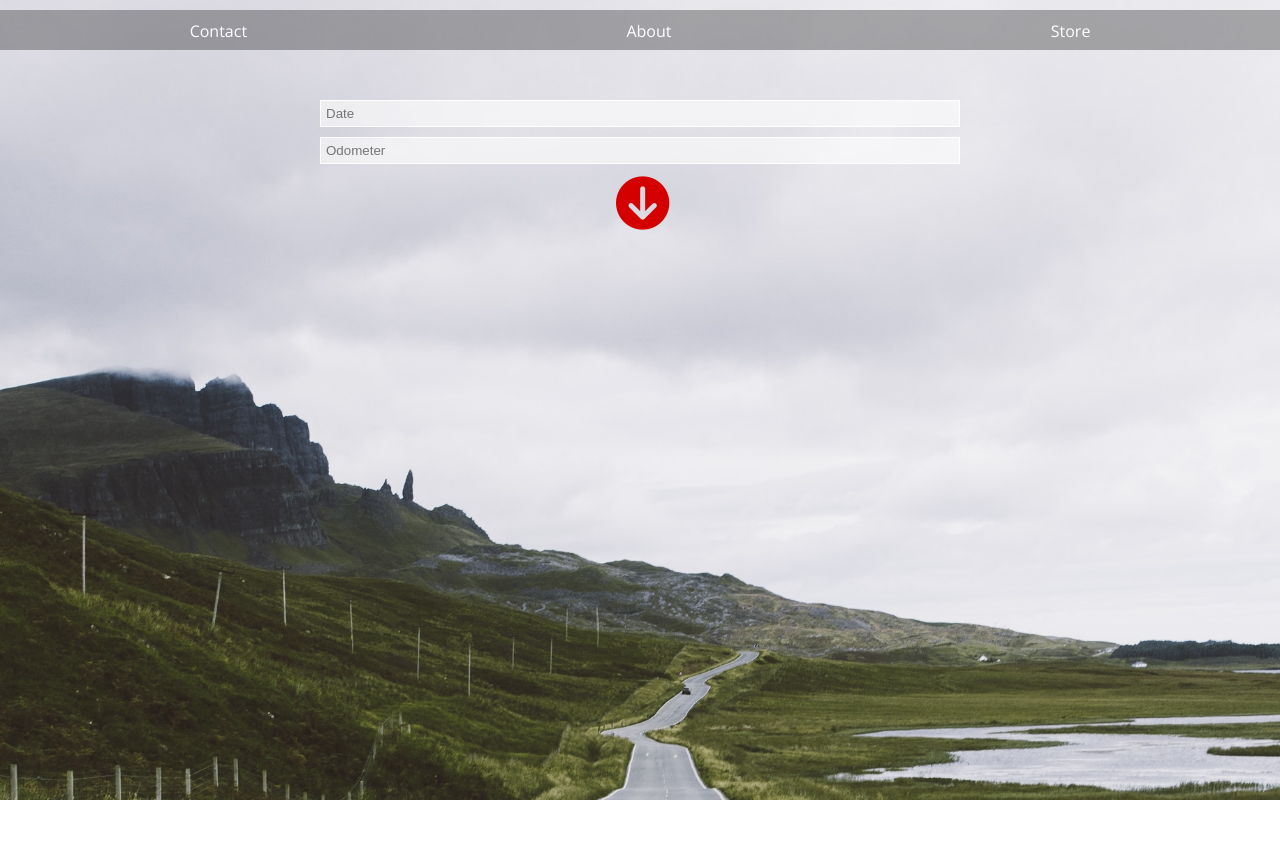
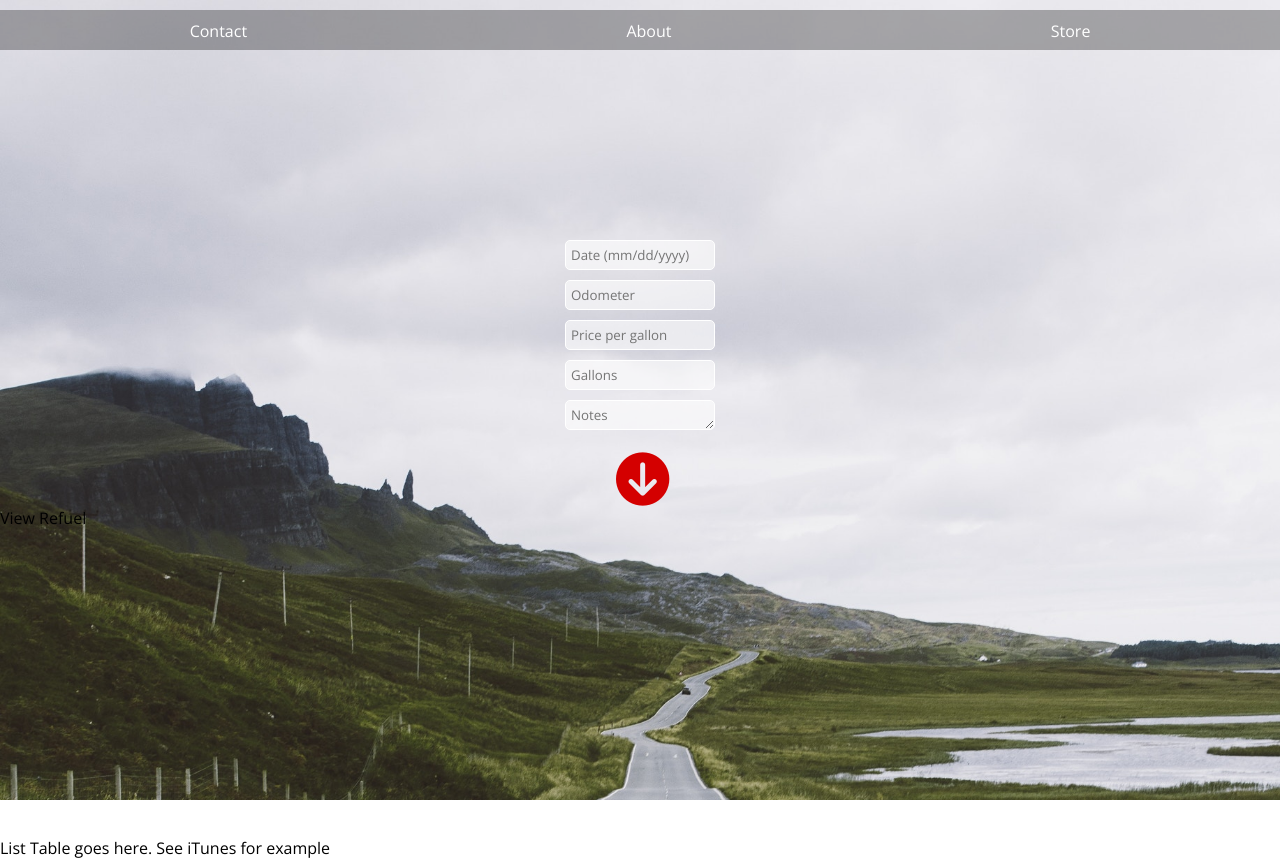
Before and after one commit to chrisjxn/fuel-economy, a React (Create React App) app: page / in a window 1280 px wide. Before the commit the page ends 800 px from the top, so only its background shows below. Built offline with nearby package versions, Linux system fonts and the light colour scheme.

Commit message:
interim save

```diff
--- a/src/App.js
+++ b/src/App.js
@@ -3,6 +3,8 @@ import axios from 'axios';
 import './App.css';
 import Header from './components/Header/Header';
 import Capture from './components/Capture/Capture';
+import List from './components/List/List';
+import ViewRefuel from './components/ViewRefuel/ViewRefuel';
 
 class App extends Component {
   constructor() {
@@ -11,11 +13,17 @@ class App extends Component {
     this.state = {
       date: null,
       odometer: null,
+      fuelPrice: null,
+      gallons: null,
+      notes: null,
       refuels: [],
       baseUrl: 'http://localhost:3000'
     }
     this.handleDateChange = this.handleDateChange.bind(this);
     this.handleOdometerChange = this.handleOdometerChange.bind(this);
+    this.handleFuelPriceChange = this.handleFuelPriceChange.bind(this);
+    this.handleGallonsChange = this.handleGallonsChange.bind(this);
+    this.handleNotesChange = this.handleNotesChange.bind(this);
     this.handleSubmitValues = this.handleSubmitValues.bind(this);
   }
 
@@ -27,16 +35,31 @@ class App extends Component {
     this.setState({ odometer: e.target.value })
   }
 
+  handleFuelPriceChange(e) {
+    this.setState({ fuelPrice: e.target.value })
+  }
+
+  handleGallonsChange(e) {
+    this.setState({ gallons: e.target.value })
+  }
+
+  handleNotesChange(e) {
+    this.setState({ notes: e.target.value })
+  }
+
   handleSubmitValues() {
     let body = {
       date: this.state.date,
-      odometer: this.state.odometer
+      odometer: this.state.odometer,
+      fuelPrice: this.state.fuelPrice,
+      gallons: this.state.gallons,
+      notes: this.state.notes
     };
 
     axios.post(this.state.baseUrl + '/api/refuel', body)
-    .then(response => {
-      this.setState({ refuels: response.data.refuel })
-    })
+      .then(response => {
+        this.setState({ refuels: response.data.refuel })
+      })
     console.log(this.state.refuels);
   }
 
@@ -48,6 +71,25 @@ class App extends Component {
         <Capture
           handleDateChange={this.handleDateChange}
           handleOdometerChange={this.handleOdometerChange}
+          handleFuelPriceChange={this.handleFuelPriceChange}
+          handleGallonsChange={this.handleGallonsChange}
+          handleNotesChange={this.handleNotesChange}
+          handleSubmitValues={this.handleSubmitValues}
+        />
+        <List
+          handleDateChange={this.handleDateChange}
+          handleOdometerChange={this.handleOdometerChange}
+          handleFuelPriceChange={this.handleFuelPriceChange}
+          handleGallonsChange={this.handleGallonsChange}
+          handleNotesChange={this.handleNotesChange}
+          handleSubmitValues={this.handleSubmitValues}
+        />
+        <ViewRefuel
+          handleDateChange={this.handleDateChange}
+          handleOdometerChange={this.handleOdometerChange}
+          handleFuelPriceChange={this.handleFuelPriceChange}
+          handleGallonsChange={this.handleGallonsChange}
+          handleNotesChange={this.handleNotesChange}
           handleSubmitValues={this.handleSubmitValues}
         />
       </div>
--- a/src/components/Capture/Capture.css
+++ b/src/components/Capture/Capture.css
@@ -1,9 +1,9 @@
 .capture_wrapper {
     display: flex;
     flex-direction: column;
-    width: 50vw;
+    width: 150px;
     margin: auto;
-    padding-top: 100px;
+    padding-top: 30vh;
 }
 
 .input_box {
@@ -13,8 +13,25 @@
     border-style: solid;
     border-color: white;
     border-width: 0.5px;
-    color: grey;
-    font-weight: 300;
+    color: #222222;
+    font-family: 'Open Sans', sans-serif;
+    font-weight: 400;
+    border-radius: 5px;
+}
+
+.notes_box {
+    margin-bottom: 20px;
+    background: rgba(255,255,255,0.6);
+    padding: 5px;
+    border-style: solid;
+    border-color: white;
+    border-width: 0.5px;
+    color: #222222;
+    font-family: 'Open Sans', sans-serif;
+    font-weight: 400;
+    border-radius: 5px;
+    transition: height 0.5s ease-in-out;
+    height: 18px;
 }
 
 .enter_button {
@@ -28,3 +45,12 @@
     text-align: center;
     margin: auto;
 }
+
+.input_box:focus {
+    outline-color: #d40000;
+}
+
+.notes_box:focus {
+    height: 100px;
+    outline-color: #d40000;
+}
--- a/src/components/Capture/Capture.js
+++ b/src/components/Capture/Capture.js
@@ -7,7 +7,7 @@ export default function Capture(props) {
         <div className="capture_wrapper">
             <input
                 className="input_box"
-                placeholder="Date"
+                placeholder="Date (mm/dd/yyyy)"
                 onChange={props.handleDateChange}
                 value={props.date} />
             <input
@@ -15,6 +15,21 @@ export default function Capture(props) {
                 placeholder="Odometer"
                 onChange={props.handleOdometerChange}
                 value={props.odometer} />
+            <input
+                className="input_box"
+                placeholder="Price per gallon"
+                onChange={props.handleFuelPriceChange}
+                value={props.fuelPrice} />
+            <input
+                className="input_box"
+                placeholder="Gallons"
+                onChange={props.handleGallonsChange}
+                value={props.gallons} />
+            <textarea
+                className="notes_box"
+                placeholder="Notes"
+                onChange={props.handleNotesChange}
+                value={props.notes} />
             <button className="enter_button"
                 onClick={props.handleSubmitValues}>
                 <i className="fa fa-arrow-circle-down fa-4x"></i>
--- a/src/components/Header/Header.js
+++ b/src/components/Header/Header.js
@@ -1,5 +1,6 @@
 import React from 'react';
 import './Header.css';
+
 
 export default function Header() {
     return (
--- /dev/null
+++ b/src/components/List/List.css
@@ -0,0 +1,4 @@
+.list_wrapper {
+    position: absolute;
+    top: 105vh;
+}
--- /dev/null
+++ b/src/components/List/List.js
@@ -0,0 +1,11 @@
+import React from 'react';
+import './List.css';
+
+
+export default function List(props) {
+    return (
+        <div className="list_wrapper">
+            List Table goes here. See iTunes for example
+        </div>
+    )
+}
--- /dev/null
+++ b/src/components/ViewRefuel/ViewRefuel.js
@@ -0,0 +1,9 @@
+import React from 'react';
+import './ViewRefuel.css';
+
+
+export default function ViewRefuel(props) {
+    return (
+        <div>View Refuel</div>
+    )
+}
```
Also changed, not shown: src/components/ViewRefuel/ViewRefuel.css (added), 2 other files (tests, documents, lock files or other folders).
